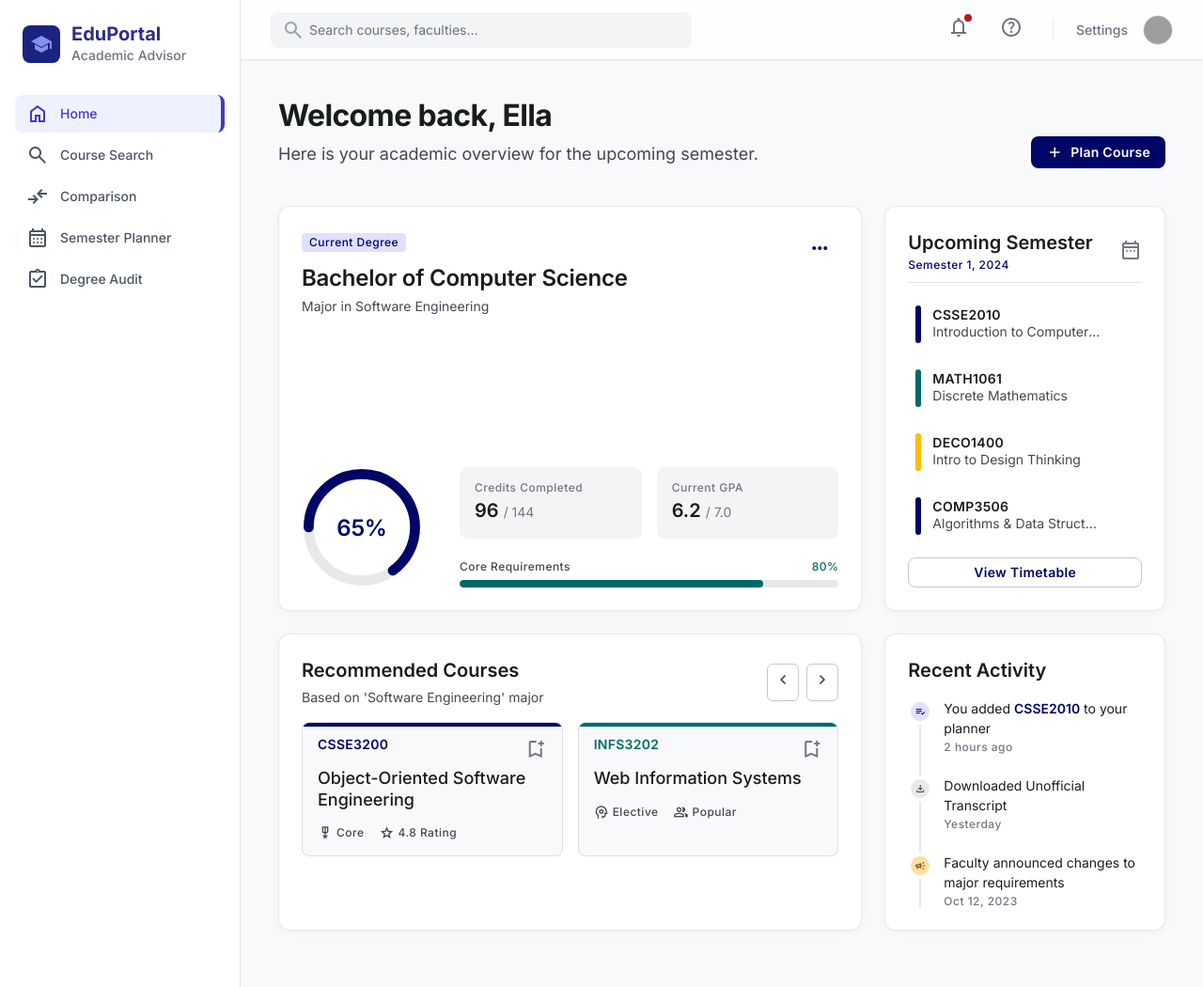
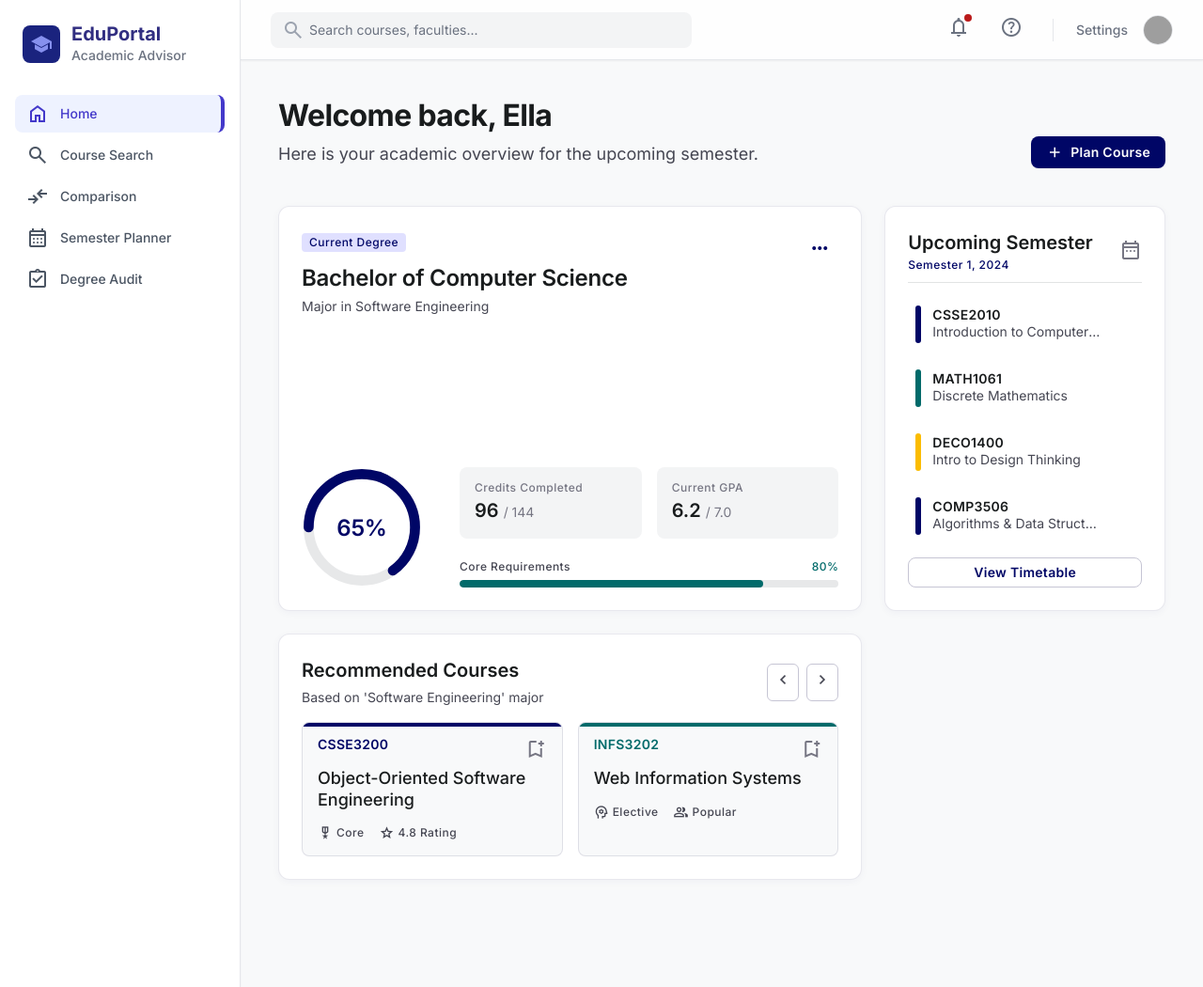
Before and after one commit to agtyra/deploy_21_grace, a Django app: page / in a window 1280 px wide. Shown: the whole page at 94% size. Run offline with Django 5.2, Linux system fonts and the light colour scheme; some libraries are stand-ins or nearby versions; grey boxes are pictures that could not be loaded.

Commit message:
Deleting recent activity section

```diff
--- a/Code/templates/dashboard.html
+++ b/Code/templates/dashboard.html
@@ -427,36 +427,6 @@
 </div>
 </div>
 </div>
-<!-- Widget 4: Recent Activity (Spans 4 cols) -->
-<div class="xl:col-span-4 bg-surface-container-lowest rounded-xl p-lg border border-outline-variant/40 shadow-[0_2px_8px_rgba(0,7,103,0.04)]">
-<h3 class="font-h3 text-h3 text-on-surface mb-md">Recent Activity</h3>
-<div class="relative border-l-2 border-surface-container-high ml-3 space-y-6">
-<!-- Activity Item 1 -->
-<div class="relative pl-6">
-<span class="absolute -left-[11px] top-1 flex h-5 w-5 items-center justify-center rounded-full bg-primary-fixed ring-4 ring-white">
-<span class="material-symbols-outlined text-[12px] text-on-primary-fixed">playlist_add_check</span>
-</span>
-<p class="font-body-sm text-body-sm text-on-surface">You added <span class="font-semibold text-primary">CSSE2010</span> to your planner</p>
-<p class="font-label-sm text-label-sm text-outline mt-1">2 hours ago</p>
-</div>
-<!-- Activity Item 2 -->
-<div class="relative pl-6">
-<span class="absolute -left-[11px] top-1 flex h-5 w-5 items-center justify-center rounded-full bg-surface-container-high ring-4 ring-white">
-<span class="material-symbols-outlined text-[12px] text-on-surface-variant">download</span>
-</span>
-<p class="font-body-sm text-body-sm text-on-surface">Downloaded Unofficial Transcript</p>
-<p class="font-label-sm text-label-sm text-outline mt-1">Yesterday</p>
-</div>
-<!-- Activity Item 3 -->
-<div class="relative pl-6">
-<span class="absolute -left-[11px] top-1 flex h-5 w-5 items-center justify-center rounded-full bg-tertiary-fixed ring-4 ring-white">
-<span class="material-symbols-outlined text-[12px] text-on-tertiary-fixed-variant">campaign</span>
-</span>
-<p class="font-body-sm text-body-sm text-on-surface">Faculty announced changes to major requirements</p>
-<p class="font-label-sm text-label-sm text-outline mt-1">Oct 12, 2023</p>
-</div>
-</div>
-</div>
 </div> <!-- End Bento Grid -->
 </div>
 </div>
```
